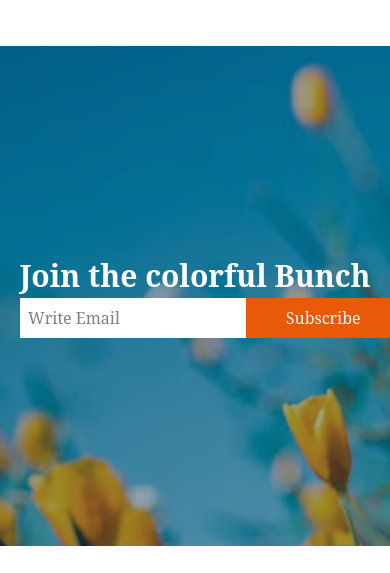
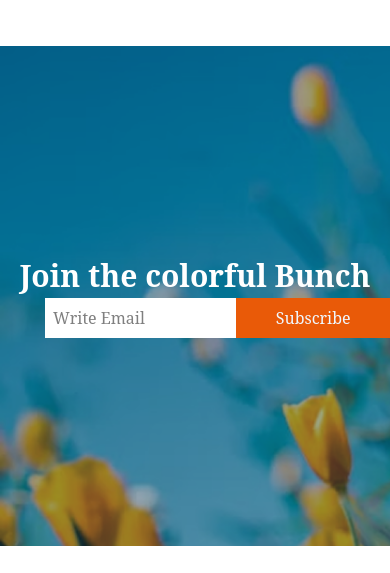
Before and after one commit to rozina143/Assignment-2-flowers, a plain HTML site: page index.html in a window 390 px wide. Shown: the part 4393-4966 px from the top of the page. Drawn offline with nearby package versions, Linux system fonts and the light colour scheme.

Commit message:
modified the section

```diff
--- a/styles/style.css
+++ b/styles/style.css
@@ -335,15 +335,17 @@ list-style: none;
 
 .input{
     background-color: #FFF;
-   width: 350px;
+   width: 300px;
    padding: 8px;
+   margin: 0 auto;
+
 }
 .button{
     background-color:#E95A08;
     position: absolute;
-     padding: 8px 40px;
+     /* padding: 8px 40px; */
      color: aliceblue;
-right: -30px;
+right: -20px;
 }
 
 
```
